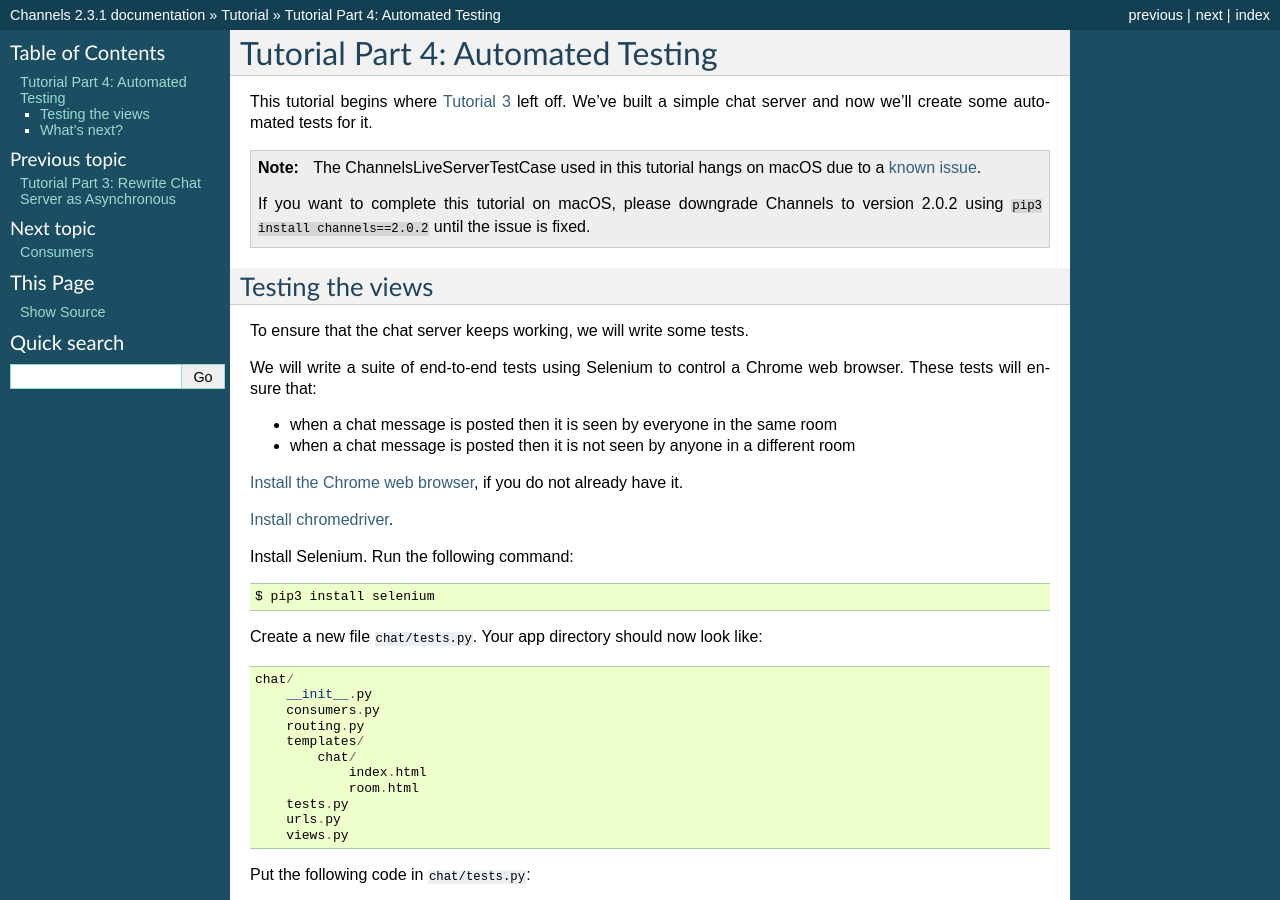
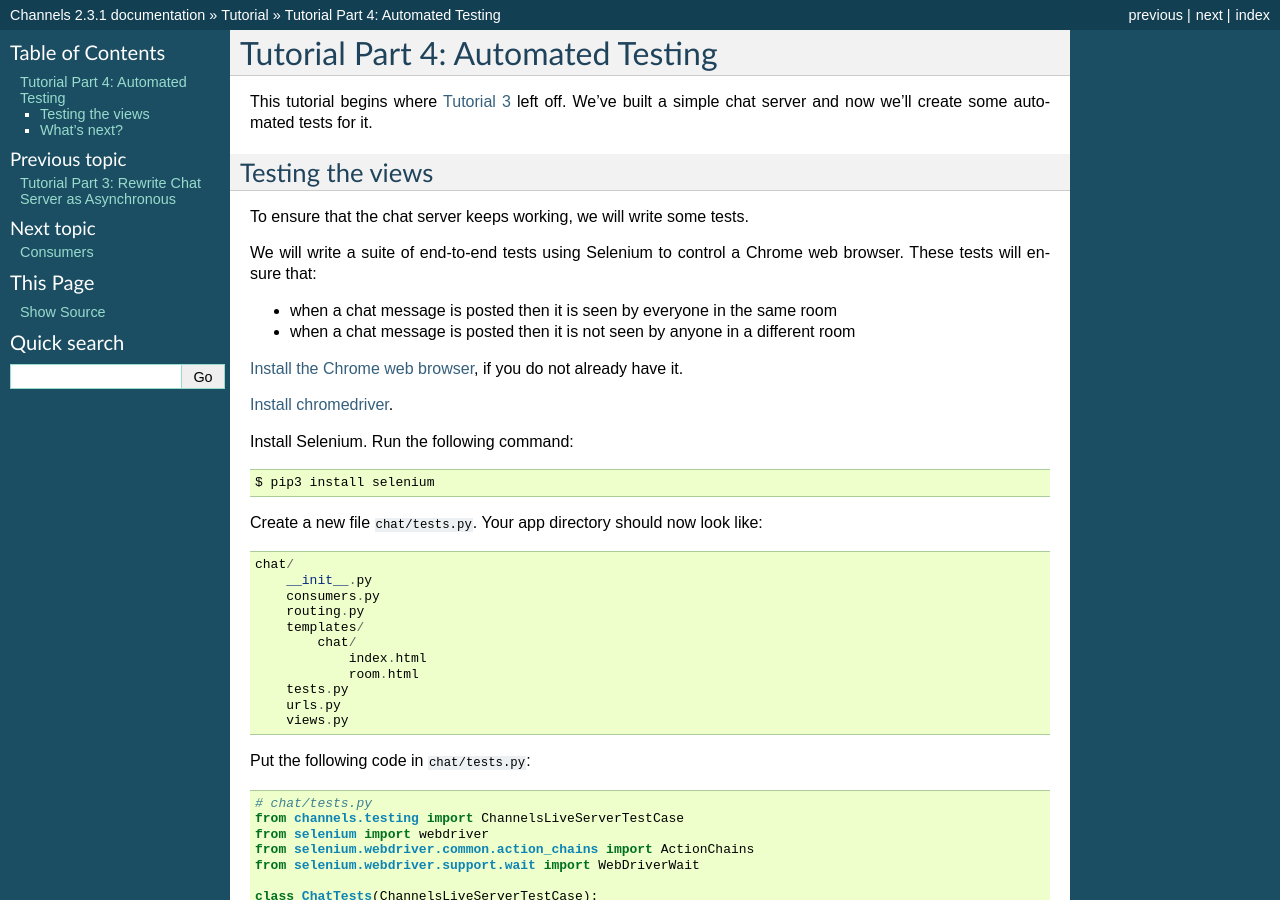
Before and after one commit to phillipchain/DjangoChannels, a Sphinx documentation site: the page built from docs/tutorial/part_4.rst, in a window 1280 px wide and 900 px high. Built offline with Sphinx 7.4.7, drawn with Linux system fonts in a browser that asks for light colours.

Commit message:
Refs #962 -- Removed tutorial note that tests didn't run on macOS. (#1377)
Fixed by https://github.com/django/daphne/pull/247.

```diff
--- a/docs/tutorial/part_4.rst
+++ b/docs/tutorial/part_4.rst
@@ -3,16 +3,6 @@ Tutorial Part 4: Automated Testing
 
 This tutorial begins where :doc:`Tutorial 3 </tutorial/part_3>` left off.
 We've built a simple chat server and now we'll create some automated tests for it.
-
-.. note::
-    The ChannelsLiveServerTestCase used in this tutorial hangs on macOS due to
-    a `known issue`_.
-
-    If you want to complete this tutorial on macOS, please downgrade Channels
-    to version 2.0.2 using ``pip3 install channels==2.0.2`` until the issue
-    is fixed.
-
-.. _known issue: https://github.com/django/channels/issues/962
 
 Testing the views
 -----------------
```
